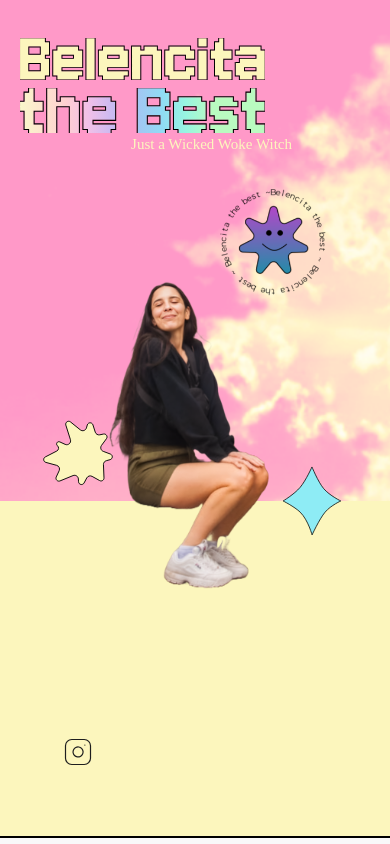
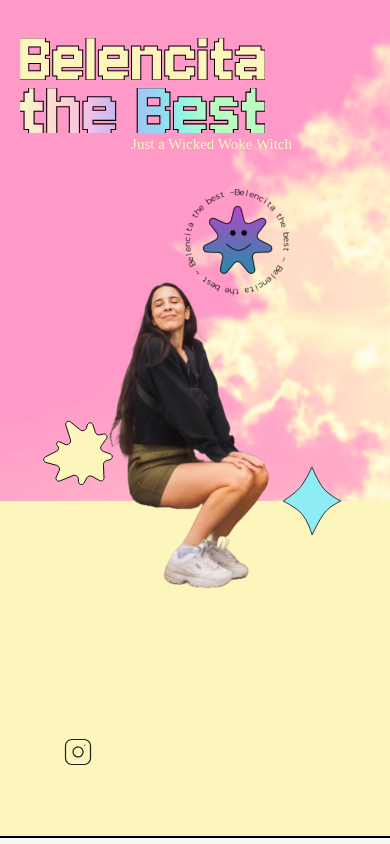
Before and after one commit to 93Belen/belencita-web, a Vue app: page / in a window 390 px wide. Shown: the top 844 px of the page. Built offline with nearby package versions, Linux system fonts and the light colour scheme; a web font is replaced by a local one.

Commit message:
moving spinner

```diff
--- a/src/Sections/Hero.vue
+++ b/src/Sections/Hero.vue
@@ -45,7 +45,7 @@ onMounted(() => {
       <img class="min-w-[200px] min-h-[250px] max-w-[70vw] max-h-[100vh] overflow-x-hidden lg:max-w-[575px] lg:max-h-[821px]" src="/mehq.png" alt="">
     </div>
     <!-- Spinner -->
-    <div class="md:col-start-1 col-start-3 w-fit h-fit row-start-3 row-span-3 col-span-3 md:col-span-1 md:row-span-1 md:row-start-1 justify-self-center animate-spin-slow">
+    <div class="md:col-start-1 col-start-2 w-fit h-fit row-start-3 row-span-3 col-span-3 md:col-span-1 md:row-span-1 md:row-start-1 justify-self-end md:justify-self-center animate-spin-slow">
       <img class="w-[150px] h-[150px] p-5" src="/spinner.png" alt="">
     </div>
     <!-- Graphics -->
```
